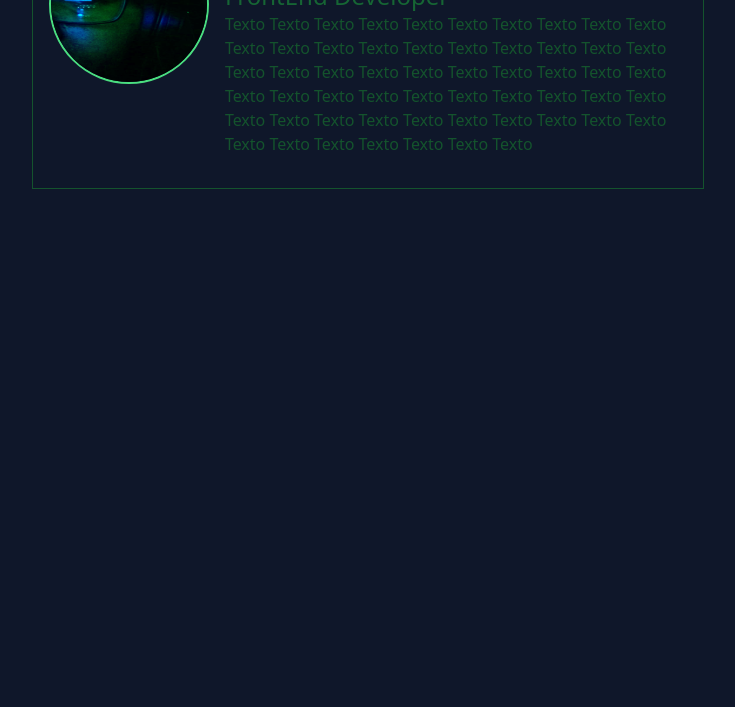
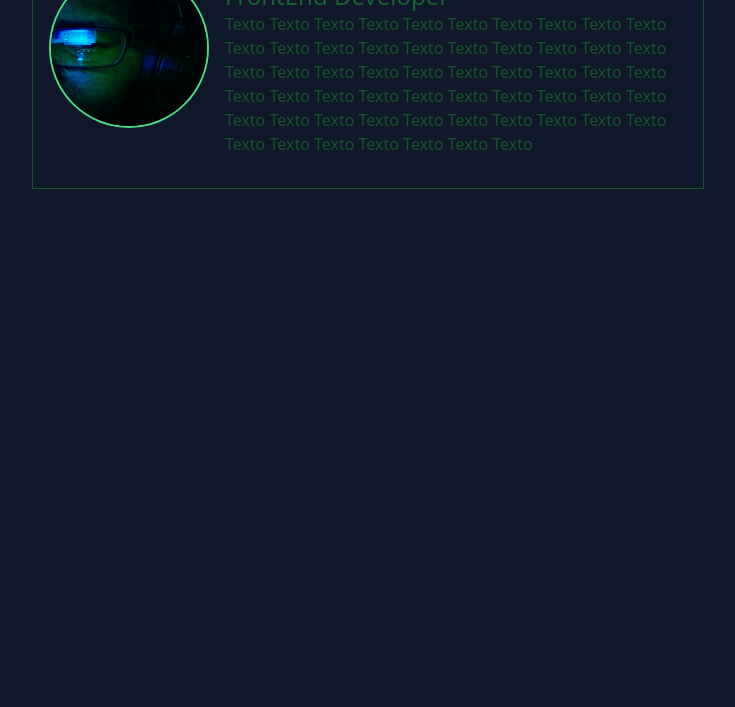
Before and after one commit to Umdyne/Projeto-Softagon, a website: page src/index.html in a window 1280 px wide. Shown: the part 129-836 px from the top of the page, without its empty margins (272-1007 px from the left). Drawn offline with nearby package versions, Linux system fonts and the light colour scheme.

Commit message:
Card dinamico Finalizado

```diff
--- a/src/index.html
+++ b/src/index.html
@@ -9,7 +9,7 @@
 </head>
 <body class="bg-slate-900 min-h-screen text-white w-full">
   <div class="w-3/4 justify-center flex mx-auto content-center mt-9">
-    <div class="max-w-2xl border border-green-900 flex p-4">
+    <div class="max-w-2xl border border-green-900 flex p-4 flex-col md:flex-row items-center">
       <div class="w-40">
         <img src="/public/min2.png" alt="Luan" class="w-40 h-40 rounded-full border-2 border-green-400 ">
       </div>
```
